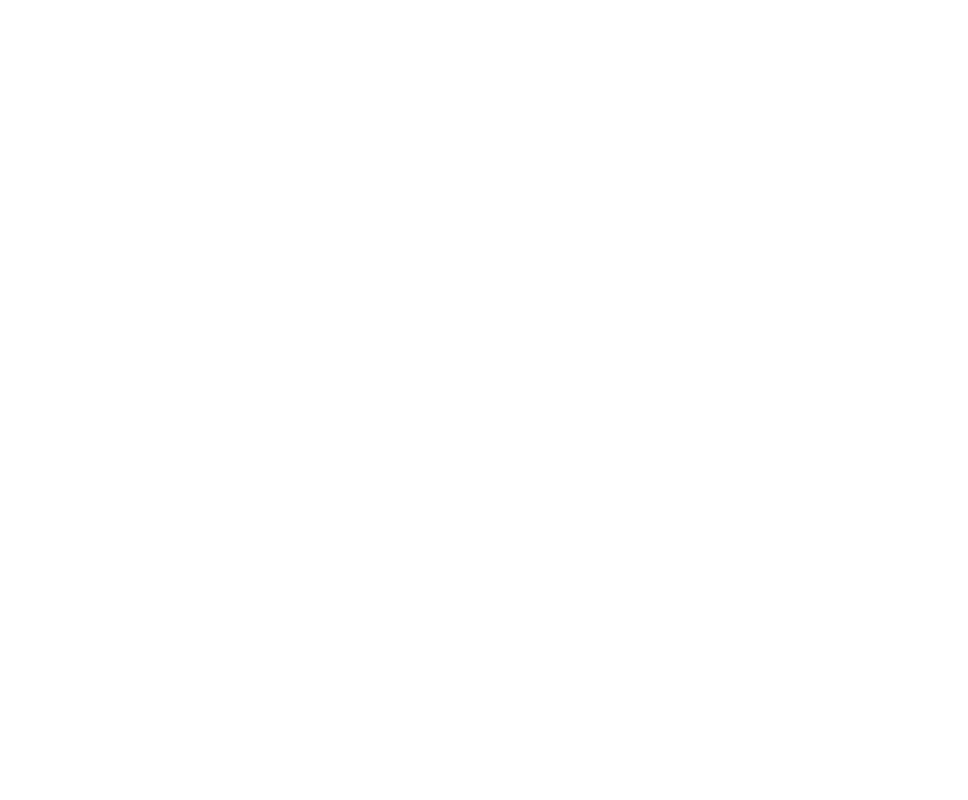
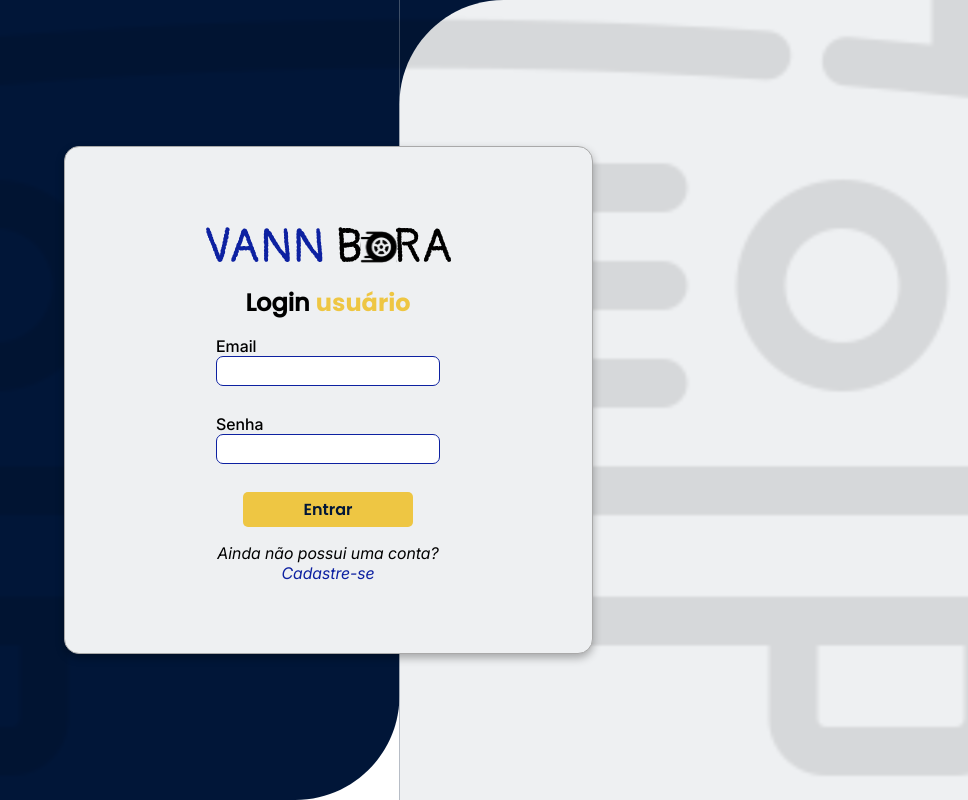
Before and after one commit to connect-solutions0101/vannbora-web-app, a React (Create React App) app: page /login in a window 1280 px wide. Before the commit this address had no page. Shown: the whole page, without its empty margins (312-1280 px from the left). Built offline with nearby package versions, Linux system fonts and the light colour scheme.

Commit message:
feat: Tela de login de proprietário serviço pronta ainda não conectada

```diff
--- /dev/null
+++ b/src/components/CardItem/CardItem.jsx
@@ -0,0 +1,29 @@
+import React, { useState } from "react";
+import { toast } from "react-toastify";
+import api from "../../api";
+import styles from "./CardItem.module.css";
+
+function CardItem(values) {
+  const [items, setItems] = useState([values]);
+
+
+
+  return (
+    <>
+
+      <div className={styles["container-card"]}>
+        <div className={styles["item-list-container"]}>
+          {items.map((item) => (
+            <div key={item.id} className={styles["item-card"]}>
+              <h3>{item.titulo}</h3>
+              <p>ITENS: {item.itens}</p>
+              <p>ITENS PENDENTES: {item.pendentes}</p>
+            </div>
+          ))}
+        </div>
+      </div>
+    </>
+  );
+}
+
+export default CardItem;
--- /dev/null
+++ b/src/components/CardItem/CardItem.module.css
@@ -0,0 +1,73 @@
+@font-face {
+  font-family: 'PoppinsSemiBold';
+  src: url('../../utils/fonts/Poppins/Poppins-SemiBold.ttf') format('truetype');
+}
+
+
+.container-cards {
+  display: flex;
+  flex-wrap: wrap;
+  justify-content: space-between;
+  justify-content: flex-start;
+  padding: 20px;
+  max-width: 100%;
+  border-radius: 12;
+
+}
+
+
+.item-card {
+  height: 122px;
+  width: 334px;
+  padding: 20px;
+  margin: 0px;
+  border-radius: 12px;
+  background-color: #f8f9fa;
+  box-shadow: 0 4px 8px rgba(0, 0, 0, 0.1);
+  font-family: 'PoppinsSemiBold', sans-serif;
+  transition: transform 0.3s ease;
+
+}
+
+/* Efeito hover */
+.item-card:hover {
+  transform: translateY(-5px);
+}
+
+
+.item-card h3 {
+  font-size: 1.2em;
+  font-weight: bold;
+  margin-bottom: 10px;
+  color: #333;
+
+}
+
+.item-card p {
+  font-size: 1em;
+  margin: 5px 0;
+  color: #666;
+  text-align: left; /* Alinha o texto à esquerda */
+}
+
+/* Alinhamento dos textos dentro dos cards */
+.item-card p span {
+  display: block;
+  font-weight: bold;
+  margin-bottom: 5px;
+  text-align: left;
+
+}
+
+/* Ajuste do layout para uma seção adicional (se houver) */
+.secao-direita {
+  display: flex;
+  justify-content: flex-start; /* Alinha os elementos à esquerda */
+  align-items: center;
+  max-width: 100%;
+}
+
+.secao-direita img {
+  max-width: 100%;
+  border-radius: 8px;
+}
--- /dev/null
+++ b/src/pages/LoginProprietarioServico/LoginProprietarioServico.jsx
@@ -0,0 +1,93 @@
+import React, { useState } from "react";
+import styles from "./LoginProprietarioServico.module.css";
+import api from "../../api";
+import logotipo from "../../utils/assets/Logotipo.svg";
+import Input from "../../components/Input/Input";
+import Radio from "../../components/Radio/Radio";
+import Botao from "../../components/Botao/Botao";
+import { toast } from "react-toastify";
+
+
+const handleInputChange = (event, setStateFunction) => {
+    setStateFunction(event.target.value);
+  };
+
+const LoginProprietarioServico = () => {
+    const [email, setEmail] = useState("");
+    const [senha, setSenha] = useState("");
+
+    const handleSubmit = (event) => {
+        event.preventDefault();
+        console.log("Formulário enviado:", { email, senha});
+        handleSave();
+    };
+
+    const handleSave = async () => {
+        const proprietario = {
+            email,
+            senha,
+        };
+
+        api
+          .post(`auth/registrar`, proprietario)
+          .then((r) => {
+            console.log(r);
+            toast.success("Login realizado com sucesso!");
+          })
+          .catch((e) => {
+            console.error(e);
+            toast.error(
+              "Houve um problema na realização do Login, por favor, tente novamente."
+            );
+          });
+      };
+
+    return (
+        <>
+            <div className={styles["container"]}>
+                    <form className={styles["formulario"]} onSubmit={handleSubmit}>
+                        <img src={logotipo} alt="Logotipo Vannbora" />
+                        <h1>Login <span>usuário</span></h1>
+
+
+                        <div className={styles["inputs"]}>
+                            <Input
+                                type="email"
+                                label="Email"
+                                value={email}
+                                onChange={(e) => handleInputChange(e, setEmail)}
+                            />
+
+                        </div>
+                        <div className={styles["inputs"]}>
+                            <Input
+                                type="password"
+                                label="Senha"
+                                value={senha}
+                                onChange={(e) => handleInputChange(e, setSenha)}
+                            />
+
+                        </div>
+
+                        <Botao
+                            type="submit"
+                            size={170}
+                            colorPreset="yellow"
+                            hoverPreset="blue"
+                        >
+                        Entrar
+                        </Botao>
+
+                        <div className={styles["footer"]}>
+                            <p>Ainda não possui uma conta?</p>
+                            <a href="/login">Cadastre-se</a>
+                        </div>
+                    </form>
+            </div>
+
+
+        </>
+    );
+};
+
+export default LoginProprietarioServico;
--- /dev/null
+++ b/src/pages/LoginProprietarioServico/LoginProprietarioServico.module.css
@@ -0,0 +1,77 @@
+@font-face {
+    font-family: 'PoppinsMedium';
+    src: url('../../utils/fonts/Poppins/Poppins-Medium.ttf') format('truetype');
+}
+
+@font-face {
+    font-family: 'PoppinsBold';
+    src: url('../../utils/fonts/Poppins/Poppins-Bold.ttf') format('truetype');
+}
+
+@font-face {
+    font-family: 'InterItalic';
+    src: url('../../utils/fonts/Inter/Inter_18pt-Italic.ttf') format('truetype');
+}
+
+.container{
+    width: 100%;
+    height: 100vh;
+    background-image: url('../../utils/assets/cadastroBackground.svg');
+    background-repeat: no-repeat;
+    background-size: cover;
+    display: flex;
+    justify-content: center;
+    align-items: center;
+}
+
+.formulario{
+    width: 529px;
+    height: 508px;
+    background-color: #EEF0F2;
+    border-radius: 15px;
+    border: 1px solid #A9A9A9;
+    box-shadow: 0 4px 8px rgba(0, 0, 0, 0.3);
+    display: flex;
+    flex-direction: column;
+    justify-content: center;
+    align-items: center;
+}
+
+.formulario > .inputs{
+    display: flex;
+    gap: 100px;
+    margin-bottom: 28px;
+}
+
+.formulario img{
+    width: 250px;
+    margin-bottom: 8px;
+}
+
+.formulario h1{
+    font-family: 'PoppinsMedium', sans-serif;
+    font-size: 24px;
+    color: #000;
+    margin-bottom: 16px;
+}
+
+.formulario span{
+    font-family: 'PoppinsBold', sans-serif;
+    font-size: 24px;
+    color: #EEC643;
+}
+
+.formulario .footer{
+    display: flex;
+    flex-direction: column;
+    justify-content: center;
+    align-items: center;
+    margin-top: 16px;
+    font-family: 'InterItalic', sans-serif;
+}
+
+
+.formulario .footer a{
+    text-decoration: none;
+    color: #0D21A1;
+}
--- a/src/pages/Test/Test.jsx
+++ b/src/pages/Test/Test.jsx
@@ -4,6 +4,7 @@
 import Radio from "../../components/Radio/Radio";
 import { inputSomenteTexto } from "../../utils/global";
 import NavBar from "../../components/NavBar/NavBar";
+import CardItem from "../../components/CardItem/CardItem"
 
 const Test = () => {
 
@@ -23,21 +24,9 @@
 
     return (
         <>
-            <NavBar />
-            <Input
-                type="text"
-                label="Input"
-                value={inputValue}
-                onChange={handleInputChange}
-            />
-            <Radio
-                size={250}
-                label="Radio"
-                radioLabels={["Usuário", "Admin"]}
-                values={["Opção 1", "Opção 2"]}
-                name="radio"
-                onChange={handleInputChange2}
-            />
+
+
+            <CardItem></CardItem>
         </>
     );
 };
--- a/src/routes.js
+++ b/src/routes.js
@@ -1,7 +1,8 @@
 import React from "react";
 import { BrowserRouter, Routes, Route } from "react-router-dom";
-import CadastroProprietarioServico from "./pages/CadastroProprietarioServico/CadastroProprietarioServico";
 import Test from "./pages/Test/Test";
+import LoginProprietarioServico from "./pages/LoginProprietarioServico/LoginProprietarioServico"
+import CadastroProprietarioServico from "./pages/CadastroProprietarioServico/CadastroProprietarioServico"
 
 
 function Rotas() {
@@ -9,6 +10,7 @@
         <BrowserRouter>
           <Routes>
             <Route path="/cadastro" element={<CadastroProprietarioServico />} />
+            <Route path="/login" element={<LoginProprietarioServico />} />
             <Route path="/test" element={<Test />} />
           </Routes>
         </BrowserRouter>
```
